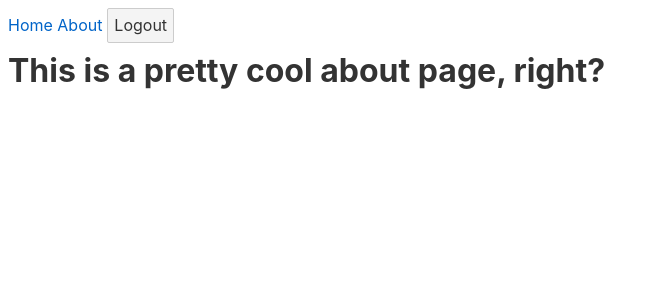
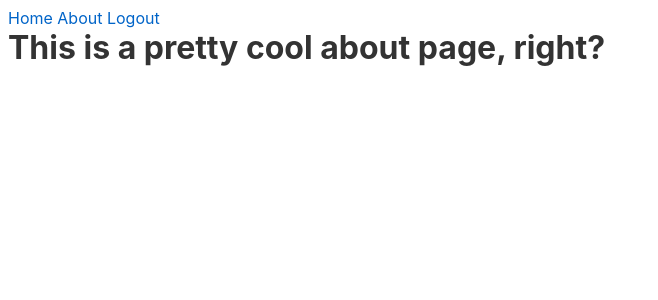
Before and after one commit to leomet07/service_hours, a SvelteKit app: page /about in a window 1280 px wide. Shown: the top 300 px of the page, without its empty margins (0-658 px from the left). Built offline with nearby package versions, Linux system fonts and the light colour scheme; no server answers; what pocketbase would draw is missing.

Commit message:
New title and make logout button into a link

```diff
--- a/src/components/Navbar.svelte
+++ b/src/components/Navbar.svelte
@@ -12,7 +12,7 @@
 	<a href="/">Home</a>
 	<a href="/about">About</a>
 	{#if $currentUser}
-		<button on:click={logout}>Logout</button>
+		<a href="/" on:click={logout}>Logout</a>
 	{:else}
 		<a href="/login">Login</a>
 		<a href="/register">Register</a>
--- a/src/routes/+layout.svelte
+++ b/src/routes/+layout.svelte
@@ -4,7 +4,7 @@
 </script>
 
 <svelte:head>
-	<title>My SvelteKit App</title>
+	<title>Service Hours App</title>
 </svelte:head>
 
 <div class="app">
```
